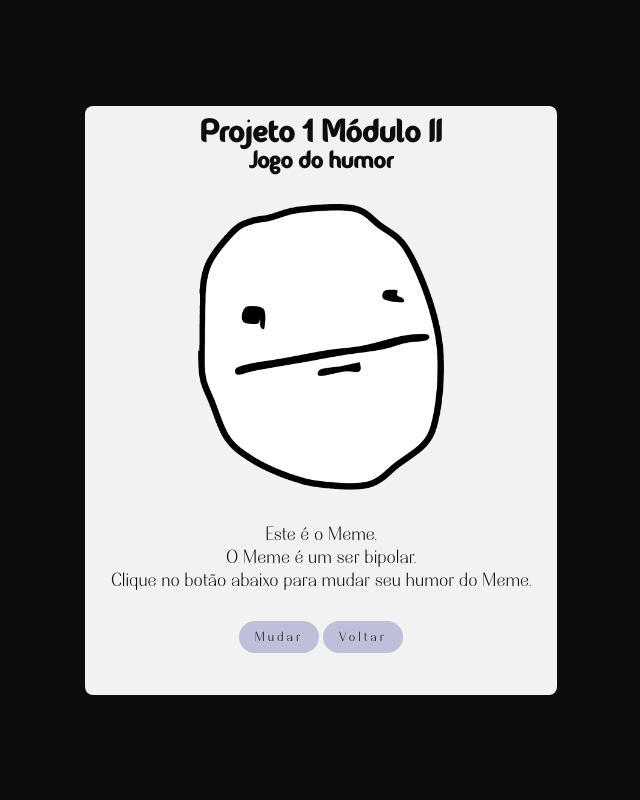
After one commit to ArseniumGX/portifolio, a Flask app: template templates/jogo-humor.html in a window 1280 px wide. The commit adds this page. Shown: the whole page, without its empty margins (319-959 px from the left). Run offline with Flask 2, Linux system fonts and the light colour scheme; the template is opened without the code that fills it, so the values that code supplies are empty.

Commit message:
integracao jogo do humor

```diff
--- /dev/null
+++ b/app.py
@@ -0,0 +1,38 @@
+from flask import Flask, render_template, redirect, request
+from flask_mail import Mail, Message
+from src.mail_config import config
+from src.contato import Contato
+
+app = Flask(__name__)
+app.config.update(config)
+mail = Mail(app)
+
+@app.route('/')
+def index():
+    return render_template('index.html')
+
+@app.route('/send', methods=['GET', 'POST'])
+def send():
+    if request.method == 'POST':
+        contato = Contato()
+        contato.name = request.form['name']
+        contato.email = request.form['email']
+        contato.phone = request.form['phone']
+        contato.message = request.form['message']
+
+        msg = Message(
+            subject='Contato do portifólio',
+            sender=app.config.get('MAIL_USERNAME'),
+            recipients=[app.config.get('MAIL_USERNAME')],
+            body=f'''De {contato.name}!\n{contato.message}'''
+        )
+
+        mail.send(msg)
+        return render_template('send.html', contato = contato.name)
+
+@app.route('/jogo-humor')
+def humor():
+    return render_template('jogo-humor.html')
+
+if __name__ == '__main__':
+    app.run(debug=True, host='0.0.0.0', port=3000)
--- /dev/null
+++ b/static/css/jogo-humor.css
@@ -0,0 +1,89 @@
+*{
+    margin: 0;
+    padding: 0;
+}
+
+@font-face {
+    font-family: Fontastique;
+    src: url("../font/fontastique.ttf");
+}
+
+@font-face {
+    font-family: Nesans;
+    src: url("../font/Nesans\ Semi\ Bold.ttf");
+}
+
+body{
+    background-color: #0D0D0D;
+    height: 100vh;
+    display: flex;
+    flex-direction: column;
+    justify-content: center;
+    align-items: center;
+    align-content: center;
+}
+
+main{
+    background-color: #F2F2F2;
+    color: #0D0D0D;
+    border-radius: 8px;
+    width: 28rem;
+    height: auto;
+    padding: 12px
+}
+
+main header{
+    text-align: center;
+    font-family: Fontastique;
+    margin-bottom: 30px;
+}
+
+main section{
+    display: flex;
+    flex-direction: column;
+    align-items: center;
+}
+
+main section div{
+    height: 18rem;
+    margin-bottom: 30px;
+}
+
+main section div img{
+    height: 100%;
+}
+
+main section article{
+    margin-bottom: 30px;
+}
+
+main section article p{
+    text-align: center;
+    font-family: Nesans;
+    font-size: 1.2rem;
+    font-weight: 800;
+}
+
+main section div.btns{
+    height: 2rem;
+}
+
+main section div.btns button{
+    background-color: #c0bfd9;
+    font-family: Nesans;
+    font-weight: bold;
+    letter-spacing: 3px;
+    color: #0d0d0d;
+    width: 5rem;
+    height: 2rem;
+    border-radius: 2rem;
+    border: none;
+    transition: .3s ease;
+    cursor: pointer;
+}
+
+main section div.btns button:hover{
+    background-color: #C98FD9;
+    box-shadow: 0 0 .3rem #A6A6A6;
+    color: #F2F2F2;
+}
--- /dev/null
+++ b/static/js/humores.js
@@ -0,0 +1,37 @@
+/* Separei em dois arquivos pra deixar o principal menos poluido e por ter
+   pleno conhecimento do que está acontecendo para ser lido no script.js
+
+   Preferi fazer assim pois quis implementar mais de um humor, já que o exercício
+   deixou essa possibilidade em aberto e eu ja está familiarizado com a
+   sintaxe abaixo. Fora que achei mais simples usando essa solução para o caso
+*/
+const humores = {
+    1: {
+        humor: "O Meme está feliz!",
+        img: "../static/img/1.png"
+    },
+    2: {
+        humor: "O Meme ficou irado!",
+        img: "../static/img/2.png"
+    },
+    3: {
+        humor: "O Meme está pensativo!",
+        img: "../static/img/3.png"
+    },
+    4: {
+        humor: "O Meme por alguma 'razão' ficou maconhado.",
+        img: '../static/img/4.png'
+    },
+    5: {
+        humor: "Está tudo certo com o Meme.",
+        img: "../static/img/5.png"
+    },
+    6: {
+        humor: "O Meme está tipo 'nem aí'!",
+        img: "../static/img/6.png"
+    },
+    7: {
+        humor: "O Meme ficou perplexo.",
+        img: "../static/img/7.png"
+    }
+}
--- /dev/null
+++ b/static/js/jogo.js
@@ -0,0 +1,9 @@
+// atalho padrão que uso para selecionar um elemento da DOM
+const cmd = element => document.querySelector(element)
+
+// ação relacionado ao botão de troca de humor
+cmd('button').onclick = () => {
+    let randint = Math.floor(Math.random() * (8 - 1) + 1) // função equivalente ao randint da biblioteca random do python
+    cmd('img').src = humores[randint].img
+    cmd('p.humor').innerHTML = humores[randint].humor
+}
--- a/templates/index.html
+++ b/templates/index.html
@@ -172,7 +172,7 @@
                     <img src="../static/img/thumb-projeto1.png" alt="Thumbnail jogo do humor">
                     <h3>Jogo do Humor</h3>
                     <p>Primeiro projeto avaliativo do curso de certificação do módulo 2 da Blue EdTech desenvolvido utilizando HTML, CSS e Javascript.</p>
-                    <a href="#"><button>Acessar</button></a>
+                    <a href="/jogo-humor"><button>Acessar</button></a>
                 </div>
                 <div>
                     <img src="../static/img/thumb-linktr.png" alt="Thumbnail projeto linktree">
--- /dev/null
+++ b/templates/jogo-humor.html
@@ -0,0 +1,37 @@
+<!DOCTYPE html>
+<html lang="pt-br">
+    <head>
+        <meta charset="UTF-8">
+        <meta http-equiv="X-UA-Compatible" content="IE=edge">
+        <meta name="viewport" content="width=device-width, initial-scale=1.0">
+        <title>Projeto 1 - Humor do Humor</title>
+        <link rel="stylesheet" href="../static/css/jogo-humor.css">
+    </head>
+    <body>
+        <main>
+            <header>
+                <h1>Projeto 1 Módulo II</h1>
+                <h2>Jogo do humor</h2>
+            </header>
+
+            <section>
+                <div>
+                    <img src="../static/img/meme.png" alt="Imagem do personagem tranquilo">
+                </div>
+                <article>
+                    <p>Este é o Meme.</p>
+                    <p class="humor">O Meme é um ser bipolar.</p>
+                    <p>Clique no botão abaixo para mudar seu humor do Meme.</p>
+                </article>
+                <div class="btns">
+                    <button>Mudar</button>
+                    <a href="/"><button>Voltar</button></a>
+
+                </div>
+            </section>
+        </main>
+
+        <script src="../static/js/humores.js"></script>
+        <script src="../static/js/jogo.js"></script>
+    </body>
+</html>
```
Also changed, not shown: static/font/Nesans Semi Bold.ttf (added), static/font/fontastique.ttf (added), static/img/1.png (added), static/img/2.png (added), static/img/3.png (added), static/img/4.png (added), static/img/5.png (added), static/img/6.png (added), static/img/7.png (added), static/img/meme.png (added).
